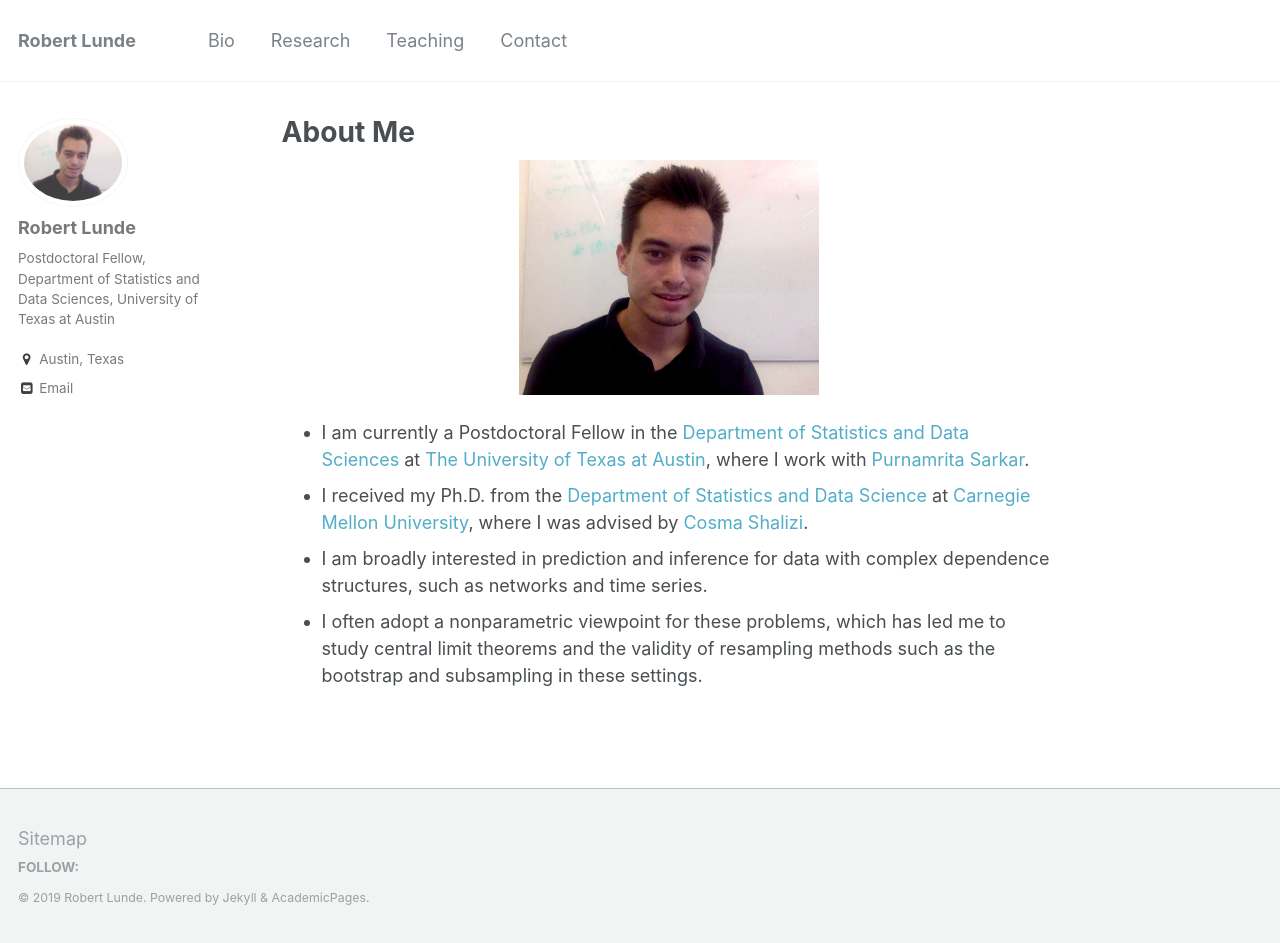
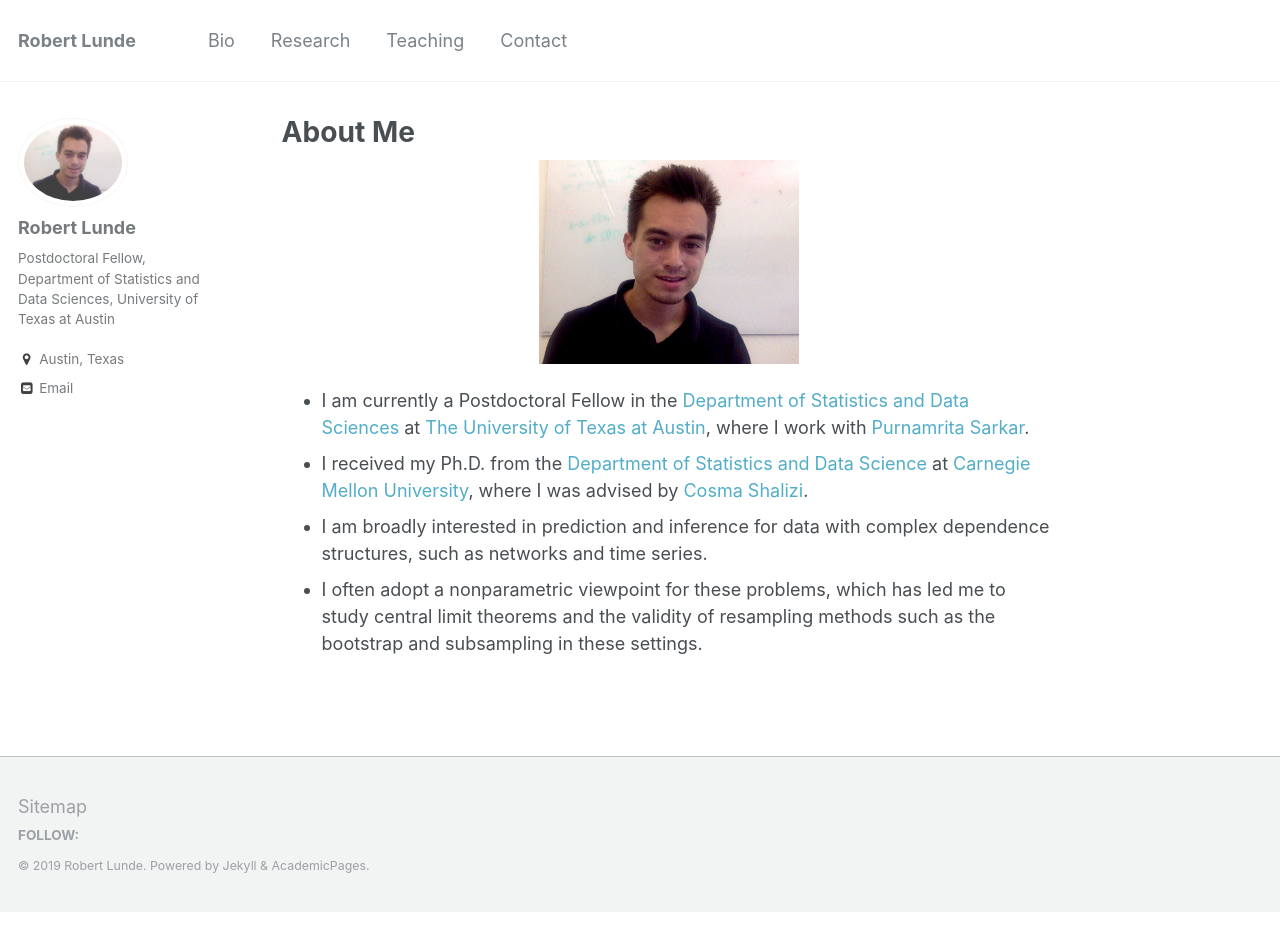
Before and after one commit to rslunde/rslunde.github.io, a Jekyll site: the page built from _pages/about.md, in a window 1280 px wide and 943 px high. Built offline with Jekyll 4.4.1, drawn with Linux system fonts in a browser that asks for light colours.

Commit message:
change about

```diff
--- a/_pages/about.md
+++ b/_pages/about.md
@@ -8,7 +8,7 @@ redirect_from:
   - /bio.html
 ---
 <p align="center">
- <img src="https://rslunde.github.io/files/my_photo.jpg?raw=true" alt="Photo" style="width: 300px;"/>
+ <img src="https://rslunde.github.io/files/my_photo.jpg?raw=true" alt="Photo" style="width: 260px;"/>
 </p>
 
 
```
Also changed, not shown: 1 other file.
